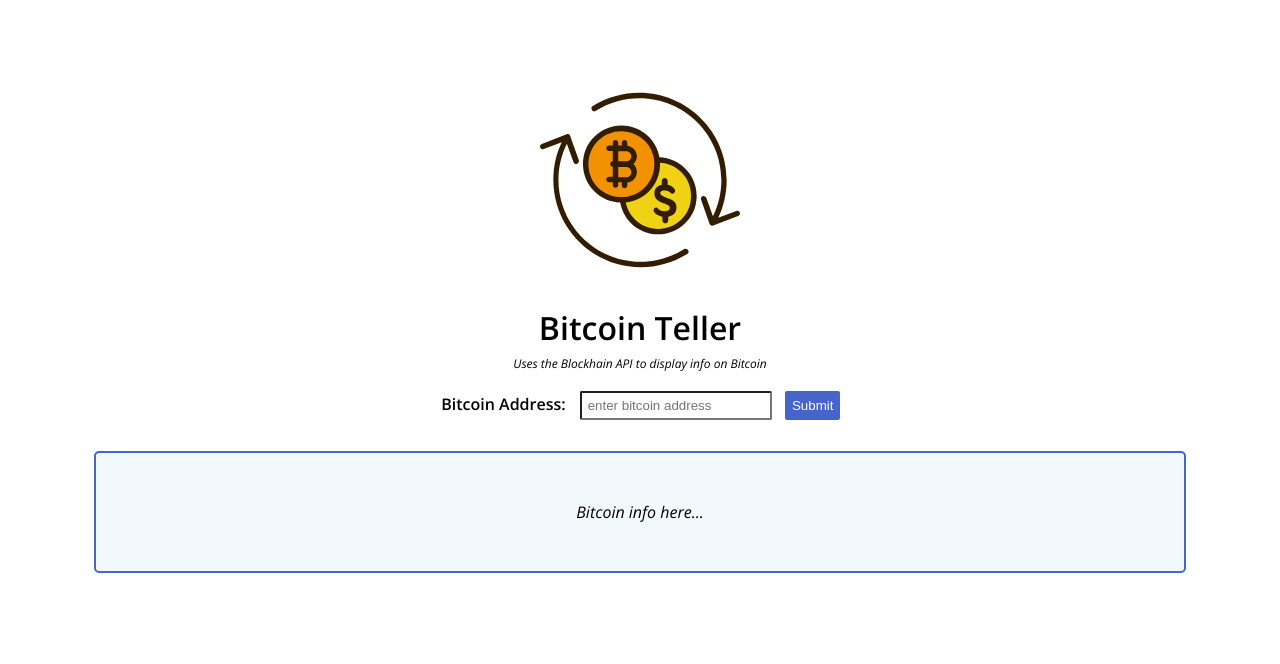
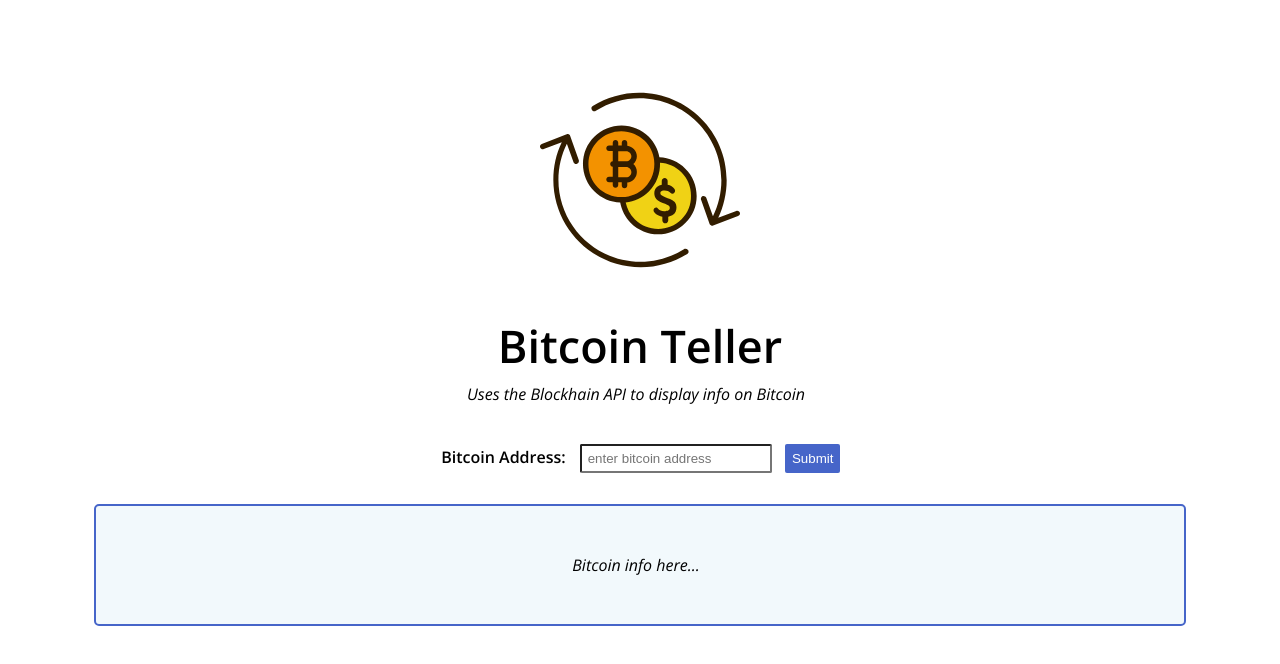
Before and after one commit to rantwijk/bitTeller, a React app: page / in a window 1280 px wide. Built offline with nearby package versions, Linux system fonts and the light colour scheme.

Commit message:
css tweak

```diff
--- a/app/styles.css
+++ b/app/styles.css
@@ -49,6 +49,7 @@ h3{
 
 h1{
     margin-bottom: -.2em;
+    font-size: 45px;
 }
 
 label{
@@ -72,7 +73,8 @@ label{
   font-family: 'Open Sans', sans-serif;
   font-style: italic;
   text-align: center;
-  font-size: 12px;
+  font-size: 16px;
+  margin-bottom: 2em;
 }
 
 #filler-text{
@@ -95,6 +97,10 @@ label{
 
 #app-container label{
   margin: .5em;
+  margin-right: .5em;
+}
+
+#app-container p{
   margin-right: .5em;
 }
 
--- a/server.js
+++ b/server.js
@@ -11,11 +11,8 @@ const PORT = process.env.PORT || 1234
 app.use(morgan('dev'))
 app.use(bodyParser.json())
 app.use(bodyParser.urlencoded({ extended: true }))
-// static middleware so your browser can request things like your 'bundle.js'
 app.use(express.static(path.join(__dirname, './public')))
 
-
-// Send index.html for any other requests
 app.use('*', (req, res) => {
   res.sendFile(path.join(__dirname, './public/index.html'))
 })
```
Also changed, not shown: .eslintrc.json, README.md.
